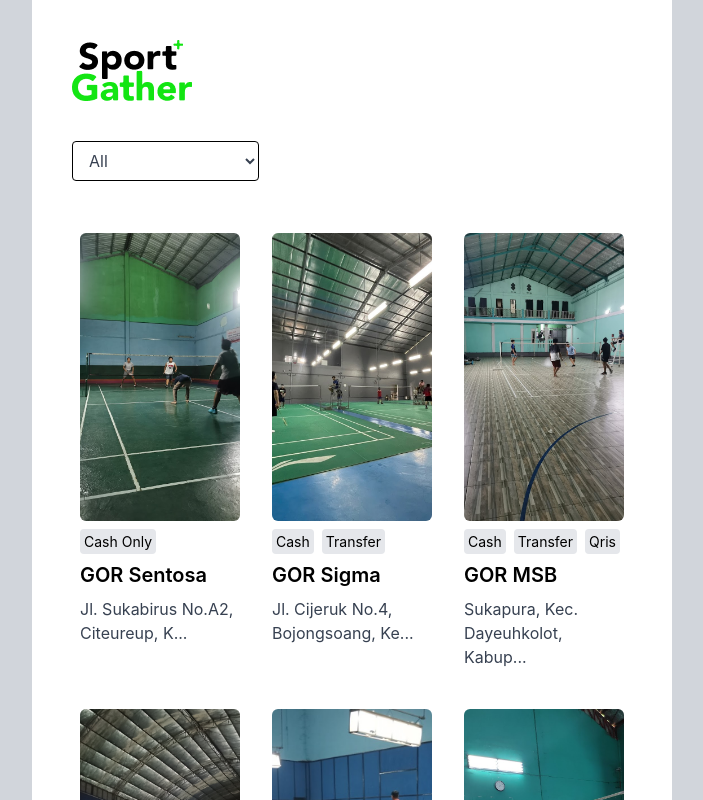
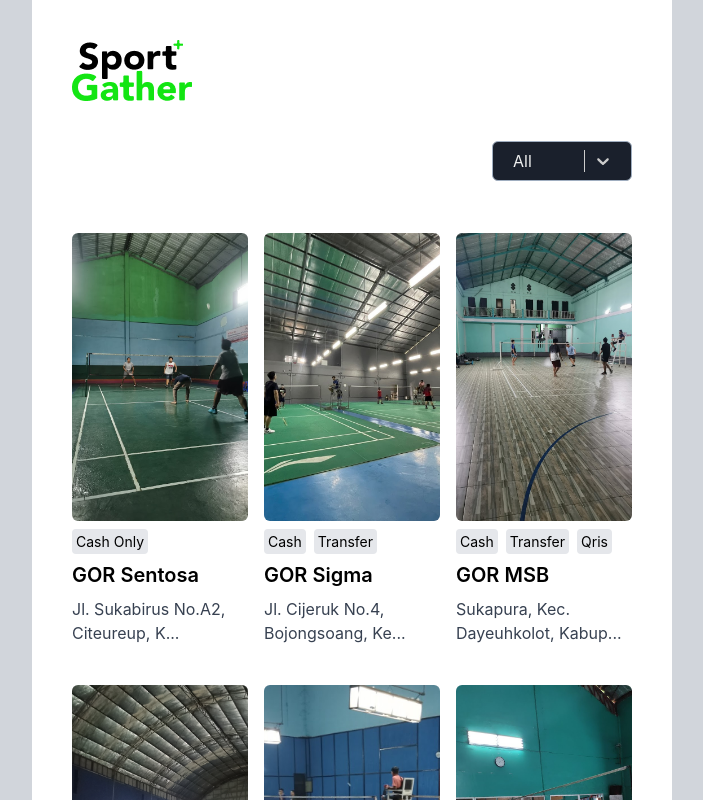
Before and after one commit to raflidev/sportgather-web, a React (Create React App) app: page / in a window 1280 px wide. Shown: the top 800 px of the page, without its empty margins (288-991 px from the left). Built offline with nearby package versions, Linux system fonts and the light colour scheme.

Commit message:
adding react-select to filter cabor

```diff
--- a/package.json
+++ b/package.json
@@ -11,6 +11,7 @@
     "react-responsive-carousel": "^3.2.23",
     "react-router-dom": "^6.8.2",
     "react-scripts": "5.0.1",
+    "react-select": "^5.7.0",
     "web-vitals": "^2.1.4"
   },
   "scripts": {
--- a/src/data.js
+++ b/src/data.js
@@ -75,7 +75,7 @@ const data = [
      "lap_futsal": "-",
      "lainnya": "-"
    },
-   "tipe": "Bulu Tangkis"
+   "tipe": "badminton"
   },
   {
    "no": 2,
@@ -112,7 +112,7 @@ const data = [
      "lap_futsal": "-",
      "lainnya": "-"
    },
-   "tipe": "Bulu Tangkis"
+   "tipe": "badminton"
   },
   {
    "no": 3,
@@ -149,7 +149,7 @@ const data = [
      "lap_futsal": "-",
      "lainnya": "-"
    },
-   "tipe": "Bulu Tangkis"
+   "tipe": "badminton"
   },
   {
    "no": 4,
@@ -186,7 +186,7 @@ const data = [
      "lap_futsal": "-",
      "lainnya": "-"
    },
-   "tipe": "Bulu Tangkis"
+   "tipe": "badminton"
   },
   {
    "no": 5,
@@ -223,7 +223,7 @@ const data = [
      "lap_futsal": "-",
      "lainnya": "-"
    },
-   "tipe": "Bulu Tangkis"
+   "tipe": "badminton"
   },
   {
    "no": 6,
@@ -260,7 +260,7 @@ const data = [
      "lap_futsal": "-",
      "lainnya": "-"
    },
-   "tipe": "Bulu Tangkis"
+   "tipe": "badminton"
   },
   {
    "no": 7,
--- /dev/null
+++ b/src/filter.js
@@ -0,0 +1,10 @@
+let dataFilter = ['All', 'Futsal', 'Badminton', 'Basket']
+
+dataFilter = dataFilter.map(item => {
+    return {
+        label: item,
+        value: item.toLowerCase()
+    }
+})
+
+export default dataFilter
--- a/src/index.css
+++ b/src/index.css
@@ -3,3 +3,58 @@
 @tailwind utilities;
 
 @import url('https://fonts.googleapis.com/css2?family=Inter:wght@400;500;600;700;800;900&display=swap');
+
+
+.select-input {
+    border: 1px solid #A0AEC0;
+    border-radius: 6px;
+    font-size: 16px;
+    background-color: #1A202C;
+    min-width: 140px;
+}
+
+.css-1dimb5e-singleValue {
+    color: #EDEEEE !important;
+}
+
+.css-13cymwt-control {
+    border: none !important;
+    outline: none;
+    padding: 0 10px;
+    border: 1px solid #A0AEC0;
+    border-radius: 6px;
+    color: #1A202C;
+    background-color: transparent !important;
+    cursor: pointer !important;
+}
+
+.css-1jqq78o-placeholder {
+    font-size: 16px;
+    color: #A0AEC0 !important;
+}
+
+.css-t3ipsp-control {
+    background-color: transparent !important;
+    padding: 0 10px;
+    border: none !important;
+    outline: none ;
+    box-shadow: none !important;
+}
+
+.css-1nmdiq5-menu {
+    background-color: #1A202C !important;
+    color: #EDEEEE;
+    z-index: 2;
+}
+
+.select-input.cornix-at {
+    background-color: #1F2733;
+}
+
+.select-input.cornix-at .css-13cymwt-control {
+    padding: 6px 10px;
+}
+
+.select-input.cornix-at .css-t3ipsp-control  {
+    padding: 6px 10px;
+}
--- a/src/pages/Home.js
+++ b/src/pages/Home.js
@@ -1,21 +1,26 @@
 import React from 'react'
+import Select from 'react-select';
 import { Link } from 'react-router-dom';
 import logo from "../assets/logo.png";
 import dataAll from "../data.js"
+import dataFilter from '../filter';
 
 function Home() {
     // add data to state
+    const [filteredData, setFilteredData] = React.useState(dataAll);
     const [data, setData] = React.useState(dataAll);
 
     // filter data
-    const handleFilter = (e) => {
-        if(e.target.value === "All") return setData(dataAll);
-        setData(dataAll);
-        const filter = e.target.value;
-        const filteredData = data.filter((item) => {
-            return item.tipe.toLowerCase().includes(filter.toLowerCase());
-        });
-        setData(filteredData);
+    const handleFilter = (selectedState, action) => {
+        const filter = selectedState.value;
+        if(selectedState.value === "all") {
+            setFilteredData(data);
+        } else {
+            const currData = data.filter((item) => {
+                return item.tipe.toLowerCase().includes(filter);
+            });
+            setFilteredData(currData);
+        }
     };
 
   return (
@@ -26,18 +31,33 @@ function Home() {
                 <h1 className='text-xl font-bold'>
                     <img src={logo} alt="" srcSet="" />
                 </h1>
-                <div className='flex justify-start mt-10'>
-                    <select name="olahraga" onChange={handleFilter} id="" className='w-2/6 py-2 bg-white border border-black px-3 text-gray-700 rounded'>
+                <div className='flex justify-end mt-10'>
+                    <Select
+                        onChange={handleFilter}
+                        options={dataFilter}
+                        className={'select-input home__input-filter'}
+                        placeholder='Cabang Olahraga'
+                        defaultValue={dataFilter[0]}
+                        name='cabor'
+                        theme={(theme) => ({
+                            ...theme,
+                            colors: {
+                            ...theme.colors,
+                            primary25: '#3f4246'
+                            }
+                        })}
+                        />
+                    {/* <select name="olahraga" onChange={handleFilter} id="" className='w-2/6 py-2 bg-white border border-black px-3 text-gray-700 rounded'>
                         <option value="All">All</option>
                         <option value="Futsal">Futsal</option>
                         <option value="Bulu Tangkis">Bulu Tangkis</option>
-                    </select>
+                    </select> */}
                 </div>
             </div>
 
             <div className='grid grid-cols-1 md:grid-cols-2 xl:grid-cols-3 gap-4 mt-10'>
-                { data.map((item, index) => {
-                return <Link to={"/venue/"+item.no} key={index} className="space-y-2 hover:-translate-y-1 rounded px-2 py-3 duration-300">
+                { filteredData.map((item, index) => {
+                return <Link to={"/venue/"+item.no} key={index} className="space-y-2 hover:-translate-y-1 rounded py-3 duration-300">
                     <div className='w-full h-72 bg-green-200 rounded-md bg-center bg-cover' style={{
                         backgroundImage: `url(${item.images[0]})`
                     }}>
--- a/src/pages/Venue.js
+++ b/src/pages/Venue.js
@@ -136,10 +136,10 @@ function Venue() {
                 <div className='space-y-4'>
                   <h1 className='text-3xl font-bold'>Lainnya</h1>
 
-                  <div className='grid grid-cols-3'>
+                  <div className='grid grid-cols-3 gap-4'>
                     {
                       random().map((item, index) => {
-                        return <a href={"/venue/"+otherdata[item].no} key={index} className="space-y-2 hover:-translate-y-1 rounded px-2 py-3 duration-300">
+                        return <a href={"/venue/"+otherdata[item].no} key={index} className="space-y-2 hover:-translate-y-1 rounded py-3 duration-300">
                             <div className='w-full h-72 bg-red-100 rounded-md bg-center bg-cover' style={{
                                 backgroundImage: `url(${otherdata[item].images[0]})`
                             }}>
```
Also changed, not shown: 1 other file (tests, documents, lock files or other folders).
